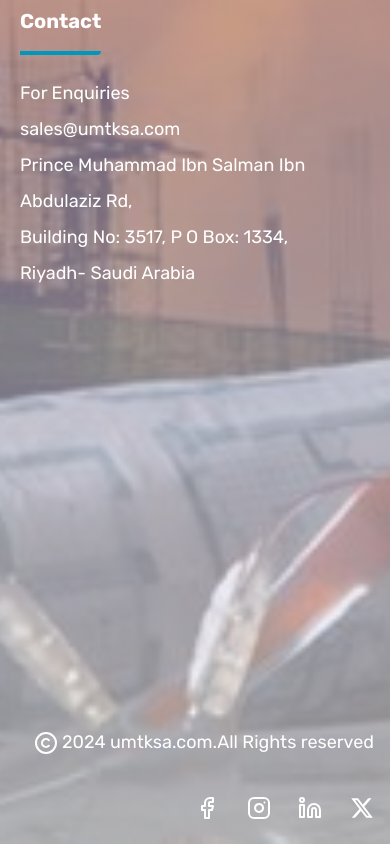
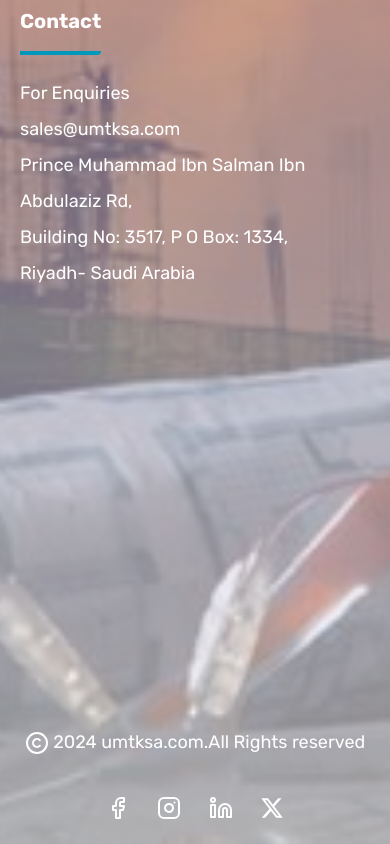
Before and after one commit to Rishal-pc7/umtksa, a React (Vite) app: page / in a window 390 px wide. Shown: the part 9488-10332 px from the top of the page. Built offline with nearby package versions, Linux system fonts and the light colour scheme.

Commit message:
Footer design changes

```diff
--- a/src/Components/Footer/Footer.jsx
+++ b/src/Components/Footer/Footer.jsx
@@ -80,9 +80,9 @@ function Footer() {
 
       </div>
     </div>
-      <div className="flex flex-col  items-end md:flex-row justify-between px-4 md:px-36 py-6 md:pt-20 md:left-1/2 w-full transform md:-translate-x-1/2 absolute bottom-0 text-white">
+      <div className="flex flex-col  items-center md:flex-row justify-between px-4 md:px-36 py-6 md:pt-20 md:left-1/2 w-full transform md:-translate-x-1/2 absolute bottom-0 text-white">
 
-      <h2 className="font-normal basis-full md:basis-1/2 md:text-end text-lg md:text-xl mt-10 md:mt-5"> <Copyright className="inline"/> 2024 umtksa.com.All Rights reserved </h2>
+      <h2 className="font-normal basis-full md:basis-1/2 text-center md:text-end text-lg md:text-xl mt-10 md:mt-5"> <Copyright className="inline"/> 2024 umtksa.com.All Rights reserved </h2>
       <div className="flex md:w-auto w-1/2 justify-between mt-10 md:mt-5 gap-x-4 "><a><FacebookIcon/></a>  <a><InstagramIcon/></a> <a><LinkedinIcon/></a> <a><FaXTwitter size={'1.5em'}/></a> </div>
       </div>
     </div>
```
